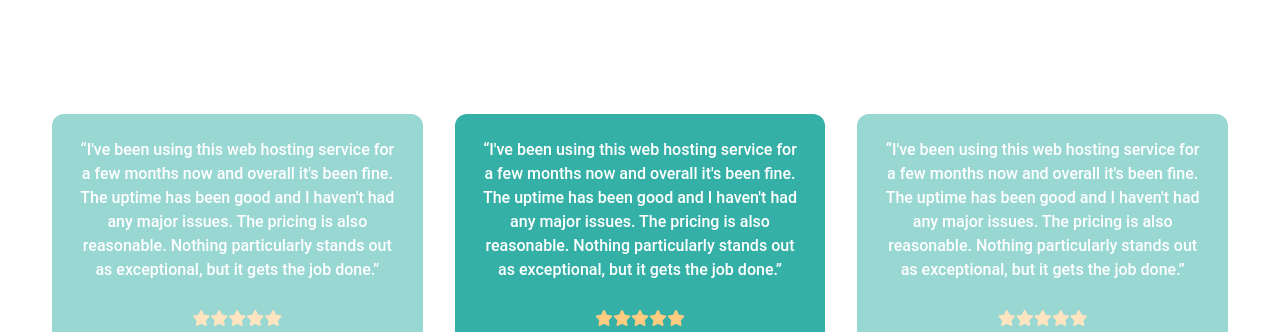
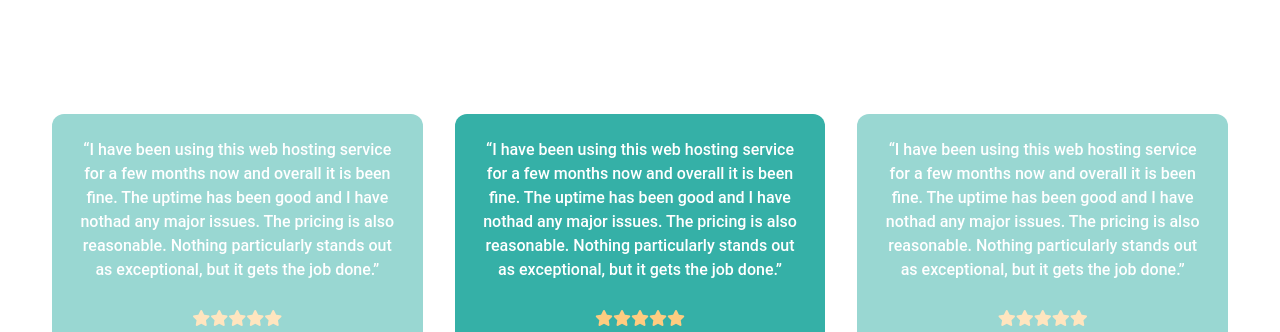
Before and after one commit to Mohammad-Asif-Web/next-js-update_app-system, a Next.js app: page / in a window 1280 px wide. Shown: the part 3740-4072 px from the top of the page. Built offline with nearby package versions, Linux system fonts and the light colour scheme.

Commit message:
change alt

```diff
--- a/components/Home/Review.js
+++ b/components/Home/Review.js
@@ -24,9 +24,9 @@ export default function Review() {
                     color="white"
                     className="mb-6 font-medium leading-[1.5]"
                   >
-                    “I've been using this web hosting service for a few months
-                    now and overall it's been fine. The uptime has been good and
-                    I haven't had any major issues. The pricing is also
+                    “I have been using this web hosting service for a few months
+                    now and overall it is been fine. The uptime has been good
+                    and I have nothad any major issues. The pricing is also
                     reasonable. Nothing particularly stands out as exceptional,
                     but it gets the job done.”
                   </Typography>
@@ -68,9 +68,9 @@ export default function Review() {
                     color="white"
                     className="mb-6 font-medium leading-[1.5]"
                   >
-                    “I've been using this web hosting service for a few months
-                    now and overall it's been fine. The uptime has been good and
-                    I haven't had any major issues. The pricing is also
+                    “I have been using this web hosting service for a few months
+                    now and overall it is been fine. The uptime has been good
+                    and I have nothad any major issues. The pricing is also
                     reasonable. Nothing particularly stands out as exceptional,
                     but it gets the job done.”
                   </Typography>
@@ -112,9 +112,9 @@ export default function Review() {
                     color="white"
                     className="mb-6 font-medium leading-[1.5]"
                   >
-                    “I've been using this web hosting service for a few months
-                    now and overall it's been fine. The uptime has been good and
-                    I haven't had any major issues. The pricing is also
+                    “I have been using this web hosting service for a few months
+                    now and overall it is been fine. The uptime has been good
+                    and I have nothad any major issues. The pricing is also
                     reasonable. Nothing particularly stands out as exceptional,
                     but it gets the job done.”
                   </Typography>
```
